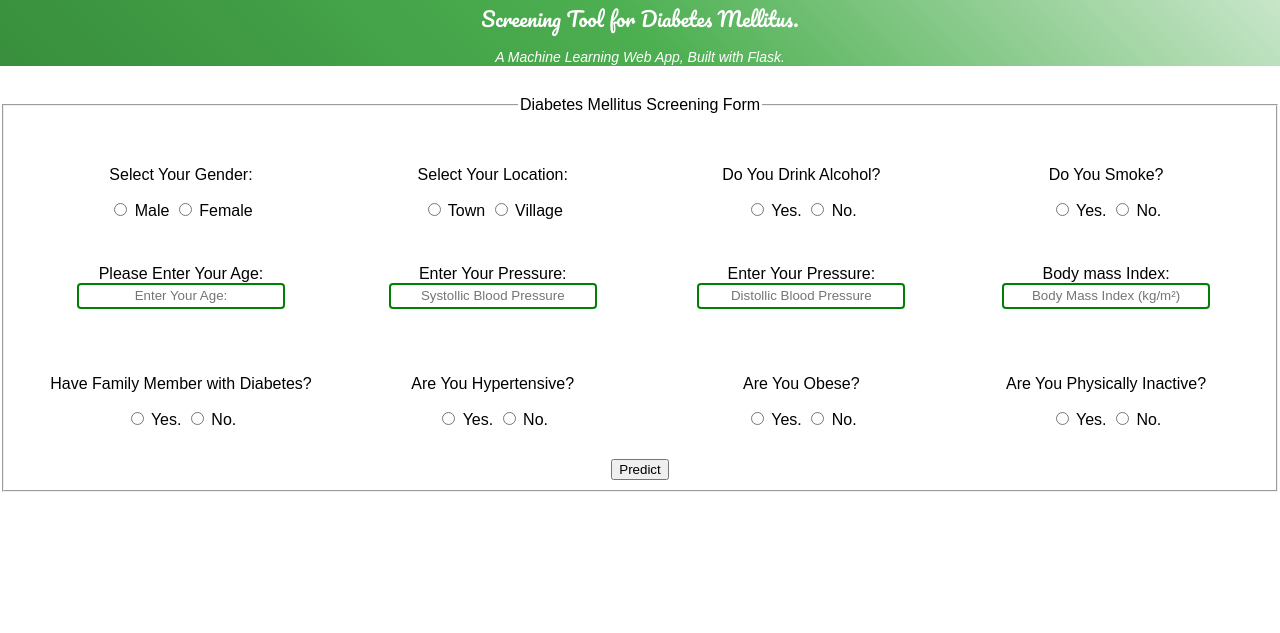
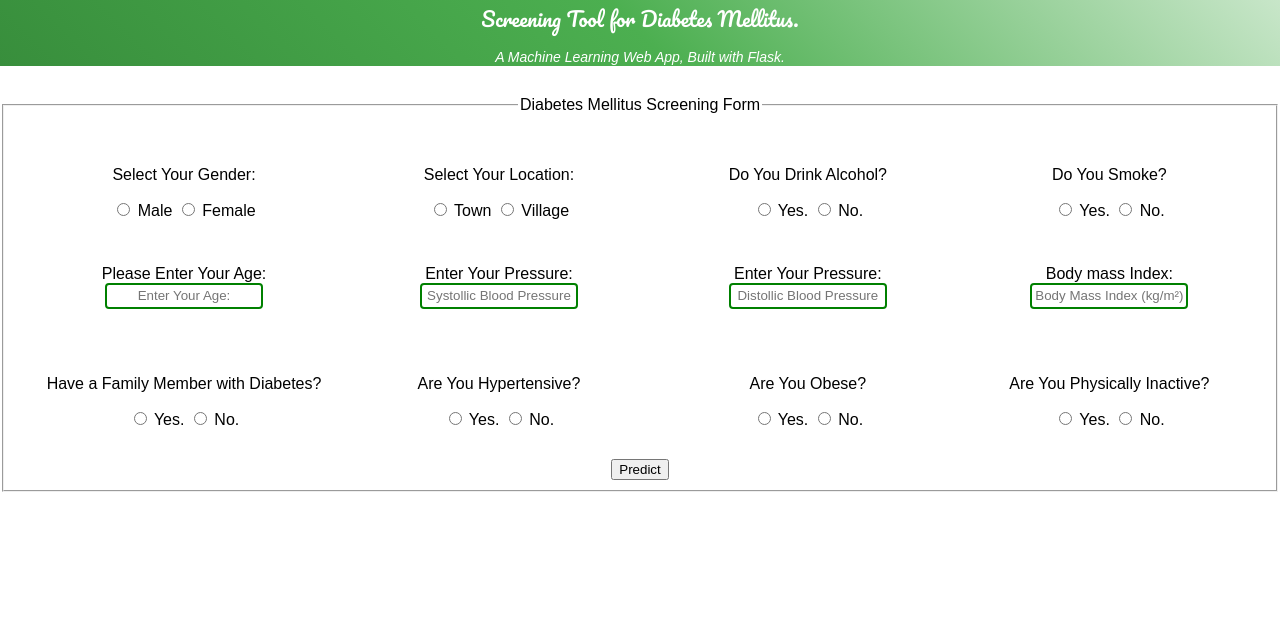
Before and after one commit to dbms-sema/Type-2-Diabetes, a Flask app: page / in a window 1280 px wide. Shown: the top 633 px of the page. Run offline with Flask 2, Linux system fonts and the light colour scheme; parts of the project's set-up code (start-up, migrations or seed data) failed here and were passed over; some libraries are stand-ins or nearby versions.

Commit message:
Update index.html

```diff
--- a/templates/index.html
+++ b/templates/index.html
@@ -66,21 +66,21 @@
  </tr>
  <tr>
 	<td>
-		Please Enter Your Age:<input class="form-input" style="font-size: 10pt; height: 20px; width:200px;" type="text" name="age" placeholder="Enter Your Age:"><br>
+		Please Enter Your Age:<input class="form-input" style="font-size: 10pt; height: 20px; width:150px;" type="text" name="age" placeholder="Enter Your Age:"><br>
 	 </td>
 	<td>
-		Enter Your Pressure:<input class="form-input" style="font-size: 10pt; height: 20px; width:200px;" type="text" name="sbp" placeholder="Systollic Blood Pressure">
+		Enter Your Pressure:<input class="form-input" style="font-size: 10pt; height: 20px; width:150px;" type="text" name="sbp" placeholder="Systollic Blood Pressure">
 	</td>
 	<td>
-		Enter Your Pressure:<input class="form-input" style="font-size: 10pt; height: 20px; width:200px;" type="text" name="dbp" placeholder="Distollic Blood Pressure">
+		Enter Your Pressure:<input class="form-input" style="font-size: 10pt; height: 20px; width:150px;" type="text" name="dbp" placeholder="Distollic Blood Pressure">
 	</td>
 	<td>
-		Body mass Index:<input class="form-input" style="font-size: 10pt; height: 20px; width:200px;" type="text" name="bmi" placeholder="Body Mass Index (kg/m²)">
+		Body mass Index:<input class="form-input" style="font-size: 10pt; height: 20px; width:150px;" type="text" name="bmi" placeholder="Body Mass Index (kg/m²)">
 	</td>
  </tr>
 <tr>
 	<td>
-		<p>Have Family Member with Diabetes?</p>
+		<p>Have a Family Member with Diabetes?</p>
 		<input type="radio"  name="fhd" value="1" id="1">
 		<label for="1">Yes.</label>
 		<input type="radio"  name="fhd" value="0" id="0">
```
